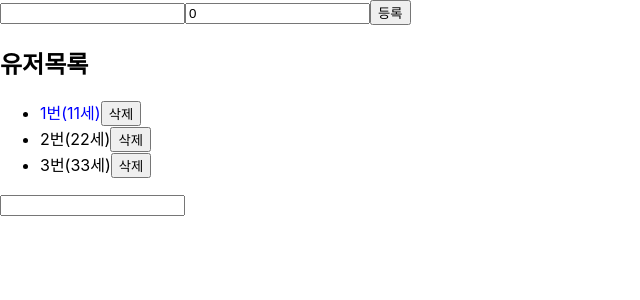
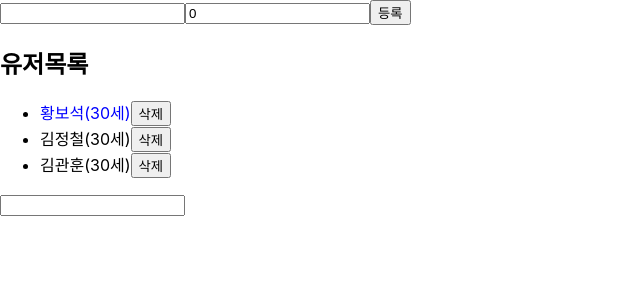
Before and after one commit to lukling0524/react_20221015, a React (Create React App) app in the folder learn-react/: page / in a window 1280 px wide. Shown: the top 300 px of the page, without its empty margins (0-640 px from the left). Built offline with nearby package versions, Linux system fonts and the light colour scheme.

Commit message:
useInputDispatch

```diff
--- a/learn-react/src/App.js
+++ b/learn-react/src/App.js
@@ -1,4 +1,10 @@
-import { useCallback, useRef, useState } from "react";
+import {
+  useCallback,
+  useRef,
+  useState,
+  createContext,
+  useReducer,
+} from "react";
 
 // import "./App.css";
 import AddUser from "./components/AddUser";
@@ -11,83 +17,111 @@ import ReducerCounter from "./components/ReducerCounter";
 import useInputs from "./hooks/useInputs";
 import useInputReducer from "./hooks/useInputReducer";
 
+export const UserDispatchContext = createContext(null);
+export const UserStateContext = createContext(null);
+
+function reducer(state, action) {
+  switch (action.type) {
+    case "CREATE_USER": {
+      const { inputs, id } = action;
+      return [...state, { ...inputs, id }];
+    }
+    case "REMOVE_USER": {
+      const { id } = action;
+      return state.filter((user) => user.id !== id);
+    }
+    case "TOGGLE_USER": {
+      const { id } = action;
+      return state.map((user) =>
+        user.id === id ? { ...user, active: !user.active } : user
+      );
+    }
+    default:
+      return state;
+  }
+}
+
+const initialUserList = [
+  {
+    id: 1,
+    name: "황보석",
+    age: 30,
+    active: true,
+  },
+  {
+    id: 2,
+    name: "김정철",
+    age: 30,
+    active: false,
+  },
+  {
+    id: 3,
+    name: "김관훈",
+    age: 30,
+    active: false,
+  },
+];
+
 //function이 하나의 컴포넌트가 됨
 function App() {
   const [isRender, setIsRender] = useState(true);
 
   const [text, setText] = useState("");
+
   const [inputs, handleInput, reset] = useInputReducer({
-    userName: "",
+    name: "",
     age: 0,
   });
-  const [userList, setUserList] = useState([
-    {
-      id: 1,
-      name: "1번",
-      age: 11,
-      active: true,
-    },
-    {
-      id: 2,
-      name: "2번",
-      age: 22,
-      active: false,
-    },
-    {
-      id: 3,
-      name: "3번",
-      age: 33,
-      active: false,
-    },
-  ]);
+
+  const [userList, dispatch] = useReducer(reducer, initialUserList);
 
   const nextId = useRef(4);
 
-  const onCreate = useCallback((inputs) => {
-    const { name, age } = inputs;
-    setUserList(
-      // useCallback을 사용할 때 함수형 업데이트를 사용하면 의존성에서 제거할 수 있다. (성능최적화)
-      (userList) => {
-        return userList.concat({
-          id: nextId.current,
-          name,
-          age,
-        });
-      }
+  const onCreate = useCallback(() => {
+    dispatch(
+      // Array.prototype.concat : 인자로 전달된 배열 혹은 원소를 합쳐서 새로운 배열 반환
+      // useCallback을 사용할 때 함수형 업데이트를 사용하면 의존성에서 제거할 수 있다.
+      { type: "CREATE_USER", inputs, id: nextId.current }
     );
+
     nextId.current++;
-  }, []);
+  }, [inputs]);
 
   const onRemove = useCallback((id) => {
-    const confirmMsg = window.confirm("삭제하시겠습니까?");
-
-    if (confirmMsg) {
-      //업데이트를 위해 setUserList 무조건 사용
-      setUserList((userList) => userList.filter((user) => user.id !== id));
-
-      console.log(`id 개수 : ${id}`);
-    }
+    // window.confirm : 확인버튼 클릭시 true 반환
+    const ok = window.confirm("정말 삭제하시겠습니까?");
+    // if (ok)
+    // setUserList((userList) => userList.filter((user) => user.id !== id));
   }, []);
 
   const onToggle = useCallback((id) => {
-    setUserList((userList) =>
-      userList.map((user) =>
-        user.id === id ? { ...user, active: !user.active } : user
-      )
-    );
+    // setUserList((userList) =>
+    //   userList.map((user) =>
+    //     user.id === id ? { ...user, active: !user.active } : user
+    //   )
+    // );
   }, []);
 
   return (
     <>
+      <UserDispatchContext.Provider value={dispatch}>
+        <UserStateContext.Provider val={userList}>
           <AddUser
             onCreate={onCreate}
+            dispatch={dispatch}
             inputs={inputs}
             handleInput={handleInput}
             reset={reset}
           />
-      <UserList userList={userList} onRemove={onRemove} onToggle={onToggle} />
+          <UserList
+            userList={userList}
+            onRemove={onRemove}
+            onToggle={onToggle}
+          />
           <input type="text" oncChange={(e) => setText(e.target.value)} />
           {/* <ReducerCounter /> */}
+        </UserStateContext.Provider>
+      </UserDispatchContext.Provider>
     </>
   );
 }
--- a/learn-react/src/components/UserList.jsx
+++ b/learn-react/src/components/UserList.jsx
@@ -1,4 +1,5 @@
-import React, { useMemo } from "react";
+import React, { useContext, useMemo } from "react";
+import { UserDispatchContext } from "../App";
 // useMemo - 성능최적화
 function countUser(arr) {
   console.log("counting....");
@@ -21,12 +22,7 @@ function UserList({ userList, onToggle, onRemove }) {
       <ul>
         {userList.map((user) => (
           //props 통해서 User 컴포넌트값 전달받아 반영하기
-          <User
-            key={user.id}
-            user={user}
-            onRemove={onRemove}
-            onToggle={onToggle}
-          />
+          <User key={user.id} user={user} />
         ))}
       </ul>
     </div>
@@ -34,17 +30,19 @@ function UserList({ userList, onToggle, onRemove }) {
 }
 
 //({중괄호안에 비구조할당 만들어서 코드 줄이기})
-function User({ user, onRemove, onToggle }) {
+function User({ user }) {
+  const dispatch = useContext(UserDispatchContext);
+
   const { name, age, id, active } = user;
   return (
     <li>
       <span
         style={{ color: active && "blue", cursor: "pointer" }}
-        onClick={() => onToggle(id)}
+        onClick={() => dispatch({ type: "TOGGLE_USER", id })}
       >
         {name}({age}세)
       </span>
-      <button onClick={() => onRemove(id)} style={{ cursor: "pointer" }}>
+      <button onClick={() => dispatch({ type: "REMOVE_USER", id })}>
         삭제
       </button>
     </li>
--- /dev/null
+++ b/learn-react/src/hooks/userUserList.js
@@ -0,0 +1,2 @@
+function userUSerLitst() {}
+export default userUSerLitst;
```
Lines whose indentation alone changed are shown as unchanged.
